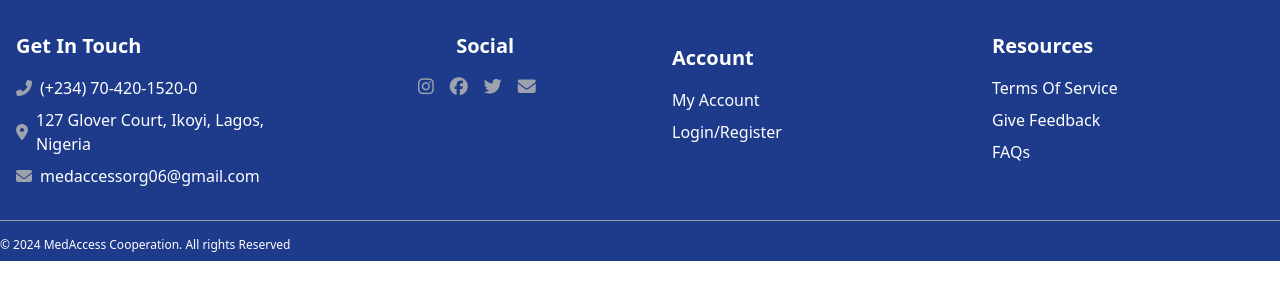
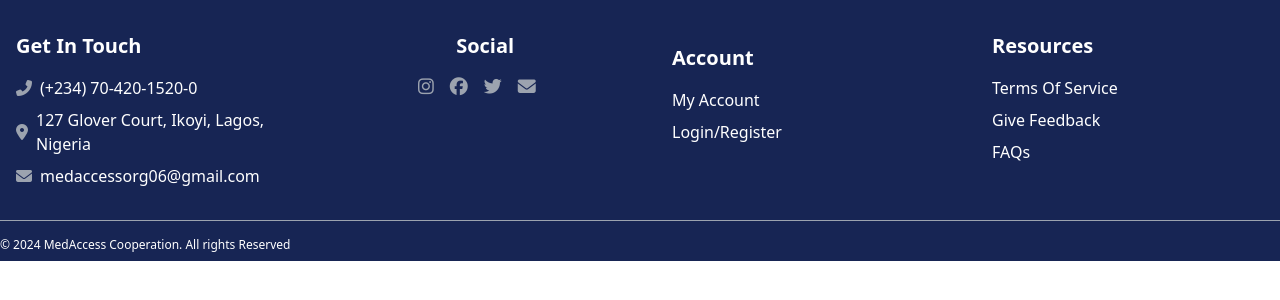
Before and after one commit to Okezedavid/MedAccess, a Next.js app: page /Footer in a window 1280 px wide. Shown: the top 300 px of the page. Built offline with nearby package versions, Linux system fonts and the light colour scheme.

Commit message:
another commit

```diff
--- a/src/app/Footer/page.tsx
+++ b/src/app/Footer/page.tsx
@@ -4,7 +4,7 @@ export default function Footer () {
             {/* Footer */}
 <footer
   id="footer"
-  className="w-full text-white mt-auto bg-blue-900"
+  className="w-full text-white mt-auto bg-blue-950"
   data-aos="fade-up"
 >
   <div className="container mx-auto py-8 px-4 md:px-0 text-white font-sans">
```
